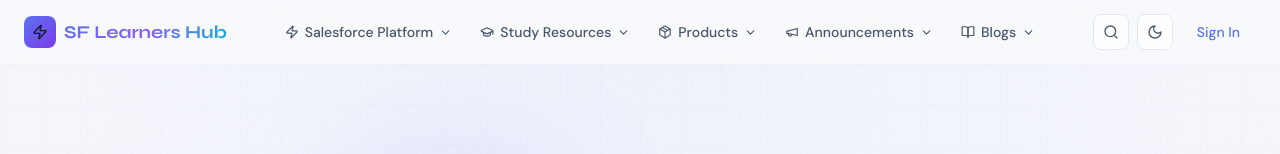
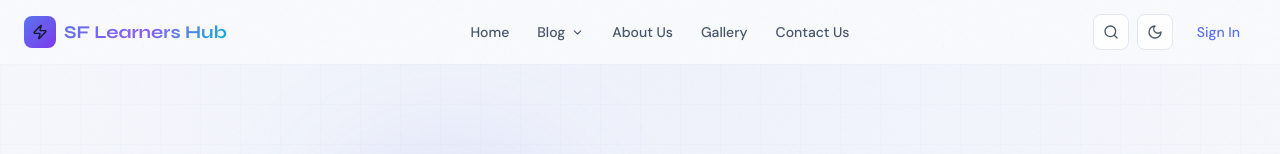
Before and after one commit to HarshGamerZ-28/SFlearnershub, a Next.js app in the folder frontend/: page / in a window 1280 px wide. Shown: the top 154 px of the page. Built offline with nearby package versions, Linux system fonts and the light colour scheme.

Commit message:
Update navbar links to match website structure

```diff
--- a/frontend/components/layout/Navbar.tsx
+++ b/frontend/components/layout/Navbar.tsx
@@ -3,56 +3,15 @@ import { useState, useEffect, useRef } from "react";
 import Link from "next/link";
 import { useRouter } from "next/navigation";
 import {
-  Search, Menu, X, ChevronDown, Zap, BookOpen,
-  Code2, Settings, Link2, GitBranch, GraduationCap,
-  Megaphone, Package, Camera, Moon, Sun
+  Search, Menu, X, ChevronDown, Zap, Moon, Sun
 } from "lucide-react";
 import { useTheme } from "@/lib/theme-provider";
 
-const NAV_CATEGORIES = [
-  {
-    label: "Salesforce Platform",
-    icon: <Zap size={14} />,
-    items: [
-      { name: "Administration",  slug: "salesforce-administration",    icon: <Settings size={13} /> },
-      { name: "Development",     slug: "salesforce-development",        icon: <Code2 size={13} /> },
-      { name: "LWC",             slug: "lightning-web-components-lwc",  icon: <Zap size={13} /> },
-      { name: "DevOps",          slug: "salesforce-deployment-devops",  icon: <GitBranch size={13} /> },
-      { name: "Integration",     slug: "salesforce-integration",        icon: <Link2 size={13} /> },
-    ],
-  },
-  {
-    label: "Study Resources",
-    icon: <GraduationCap size={14} />,
-    items: [
-      { name: "Certification Prep",    slug: "certification-preparation-materials" },
-      { name: "Interview Q&A",         slug: "interview-questions-answers" },
-      { name: "Mock Tests",            slug: "mock-tests-quizzes" },
-      { name: "Real-World Projects",   slug: "real-world-projects" },
-      { name: "Practice Questions",    slug: "practice-questions" },
-    ],
-  },
-  {
-    label: "Products",
-    icon: <Package size={14} />,
-    items: [
-      { name: "Sales Cloud",      slug: "sales-cloud" },
-      { name: "Service Cloud",    slug: "service-cloud" },
-      { name: "Marketing Cloud",  slug: "marketing-cloud" },
-      { name: "Omnistudio",       slug: "salesforce-omnistudio" },
-      { name: "CPQ",              slug: "salesforce-cpq" },
-    ],
-  },
-  {
-    label: "Announcements",
-    icon: <Megaphone size={14} />,
-    items: [
-      { name: "Release Notes",  slug: "salesforce-release-notes" },
-      { name: "Career Paths",   slug: "salesforce-career-paths" },
-      { name: "Events",         slug: "salesforce-events" },
-      { name: "Tools & Tips",   slug: "salesforce-tools-tips" },
-    ],
-  },
+const BLOG_CATEGORIES = [
+  { name: "Salesforce Announcements", slug: "salesforce-announcements" },
+  { name: "Salesforce Platform", slug: "salesforce-platform" },
+  { name: "Salesforce Products Overview", slug: "salesforce-products-overview" },
+  { name: "Salesforce Study Resources", slug: "salesforce-study-resources" },
 ];
 
 export default function Navbar() {
@@ -105,72 +64,49 @@ export default function Navbar() {
 
         {/* Desktop nav */}
         <nav className="hidden lg:flex items-center gap-1">
-          {NAV_CATEGORIES.map((cat) => (
+          <Link href="/" className="flex items-center gap-1.5 px-3 py-2 rounded-lg text-slate-400 hover:text-white hover:bg-white/5 transition-all text-sm font-medium">
+            Home
+          </Link>
+
           <div
-              key={cat.label}
             className="relative"
-              onMouseEnter={() => setActiveDropdown(cat.label)}
+            onMouseEnter={() => setActiveDropdown("Blog")}
             onMouseLeave={() => setActiveDropdown(null)}
           >
             <button className="flex items-center gap-1.5 px-3 py-2 rounded-lg text-slate-400 hover:text-white hover:bg-white/5 transition-all text-sm font-medium">
-                {cat.icon}
-                {cat.label}
+              Blog
               <ChevronDown
                 size={13}
-                  className={`transition-transform ${activeDropdown === cat.label ? "rotate-180" : ""}`}
+                className={`transition-transform ${activeDropdown === "Blog" ? "rotate-180" : ""}`}
               />
             </button>
 
-              {activeDropdown === cat.label && (
-                <div className="absolute top-full left-0 mt-1 w-56 glass rounded-xl p-2 shadow-[0_8px_32px_rgba(0,0,0,0.5)] border border-[rgba(91,114,240,0.2)] animate-fade-in">
-                  {cat.items.map((item) => (
+            {activeDropdown === "Blog" && (
+              <div className="absolute top-full left-0 mt-1 w-64 glass rounded-xl p-2 shadow-[0_8px_32px_rgba(0,0,0,0.5)] border border-[rgba(91,114,240,0.2)] animate-fade-in">
+                {BLOG_CATEGORIES.map((item) => (
                   <Link
                     key={item.slug}
                     href={`/category/blog/${item.slug}`}
                     className="flex items-center gap-2 px-3 py-2 rounded-lg text-slate-400 hover:text-white hover:bg-white/5 transition-all text-sm"
                   >
-                      {item.icon && <span className="text-brand-400">{item.icon}</span>}
                     {item.name}
                   </Link>
                 ))}
               </div>
             )}
           </div>
-          ))}
 
-          <div
-            className="relative"
-            onMouseEnter={() => setActiveDropdown("Blogs")}
-            onMouseLeave={() => setActiveDropdown(null)}
-          >
-            <button className="flex items-center gap-1.5 px-3 py-2 rounded-lg text-slate-400 hover:text-white hover:bg-white/5 transition-all text-sm font-medium">
-              <BookOpen size={14} />
-              Blogs
-              <ChevronDown
-                size={13}
-                className={`transition-transform ${activeDropdown === "Blogs" ? "rotate-180" : ""}`}
-              />
-            </button>
+          <Link href="/about" className="flex items-center gap-1.5 px-3 py-2 rounded-lg text-slate-400 hover:text-white hover:bg-white/5 transition-all text-sm font-medium">
+            About Us
+          </Link>
 
-            {activeDropdown === "Blogs" && (
-              <div className="absolute top-full left-0 mt-1 w-48 glass rounded-xl p-2 shadow-[0_8px_32px_rgba(0,0,0,0.5)] border border-[rgba(91,114,240,0.2)] animate-fade-in">
-                <Link
-                  href="/blog"
-                  className="flex items-center gap-2 px-3 py-2 rounded-lg text-slate-400 hover:text-white hover:bg-white/5 transition-all text-sm"
-                >
-                  <BookOpen size={13} className="text-brand-400" />
-                  All Blogs
-                </Link>
-                <Link
-                  href="/gallery"
-                  className="flex items-center gap-2 px-3 py-2 rounded-lg text-slate-400 hover:text-white hover:bg-white/5 transition-all text-sm"
-                >
-                  <Camera size={13} className="text-brand-400" />
+          <Link href="/gallery" className="flex items-center gap-1.5 px-3 py-2 rounded-lg text-slate-400 hover:text-white hover:bg-white/5 transition-all text-sm font-medium">
             Gallery
           </Link>
-              </div>
-            )}
-          </div>
+
+          <Link href="/contact" className="flex items-center gap-1.5 px-3 py-2 rounded-lg text-slate-400 hover:text-white hover:bg-white/5 transition-all text-sm font-medium">
+            Contact Us
+          </Link>
         </nav>
 
         {/* Right actions */}
@@ -243,42 +179,50 @@ export default function Navbar() {
       {open && (
         <div className="lg:hidden border-t border-[rgba(91,114,240,0.15)] bg-dark-800/98 backdrop-blur-xl animate-fade-in">
           <div className="max-h-[70vh] overflow-y-auto px-4 py-4 space-y-1">
-            {NAV_CATEGORIES.map((cat) => (
-              <div key={cat.label}>
-                <div className="px-3 py-2 text-xs font-semibold text-slate-500 uppercase tracking-wider">
-                  {cat.label}
+            <Link
+              href="/"
+              onClick={() => setOpen(false)}
+              className="flex items-center gap-2 px-3 py-2 rounded-lg text-sm text-slate-400 hover:text-white hover:bg-white/5 transition-all"
+            >
+              Home
+            </Link>
+
+            <div className="px-3 py-2 mt-2 text-xs font-semibold text-slate-500 uppercase tracking-wider">
+              Blog
             </div>
-                {cat.items.map((item) => (
+            {BLOG_CATEGORIES.map((item) => (
               <Link
                 key={item.slug}
                 href={`/category/blog/${item.slug}`}
                 onClick={() => setOpen(false)}
-                    className="flex items-center gap-2 px-3 py-2 rounded-lg text-sm text-slate-400 hover:text-white hover:bg-white/5 transition-all"
+                className="flex items-center gap-2 pl-6 pr-3 py-2 rounded-lg text-sm text-slate-400 hover:text-white hover:bg-white/5 transition-all"
               >
                 {item.name}
               </Link>
             ))}
-              </div>
-            ))}
 
-            <div className="px-3 py-2 text-xs font-semibold text-slate-500 uppercase tracking-wider">
-              Blogs
-            </div>
+            <div className="h-px bg-white/5 my-2" />
+
             <Link
-              href="/blog"
+              href="/about"
               onClick={() => setOpen(false)}
               className="flex items-center gap-2 px-3 py-2 rounded-lg text-sm text-slate-400 hover:text-white hover:bg-white/5 transition-all"
             >
-              <BookOpen size={13} />
-              All Blogs
+              About Us
             </Link>
             <Link
               href="/gallery"
               onClick={() => setOpen(false)}
               className="flex items-center gap-2 px-3 py-2 rounded-lg text-sm text-slate-400 hover:text-white hover:bg-white/5 transition-all"
             >
-              <Camera size={13} />
               Gallery
+            </Link>
+            <Link
+              href="/contact"
+              onClick={() => setOpen(false)}
+              className="flex items-center gap-2 px-3 py-2 rounded-lg text-sm text-slate-400 hover:text-white hover:bg-white/5 transition-all"
+            >
+              Contact Us
             </Link>
           </div>
         </div>
```
Lines whose indentation alone changed are shown as unchanged.
